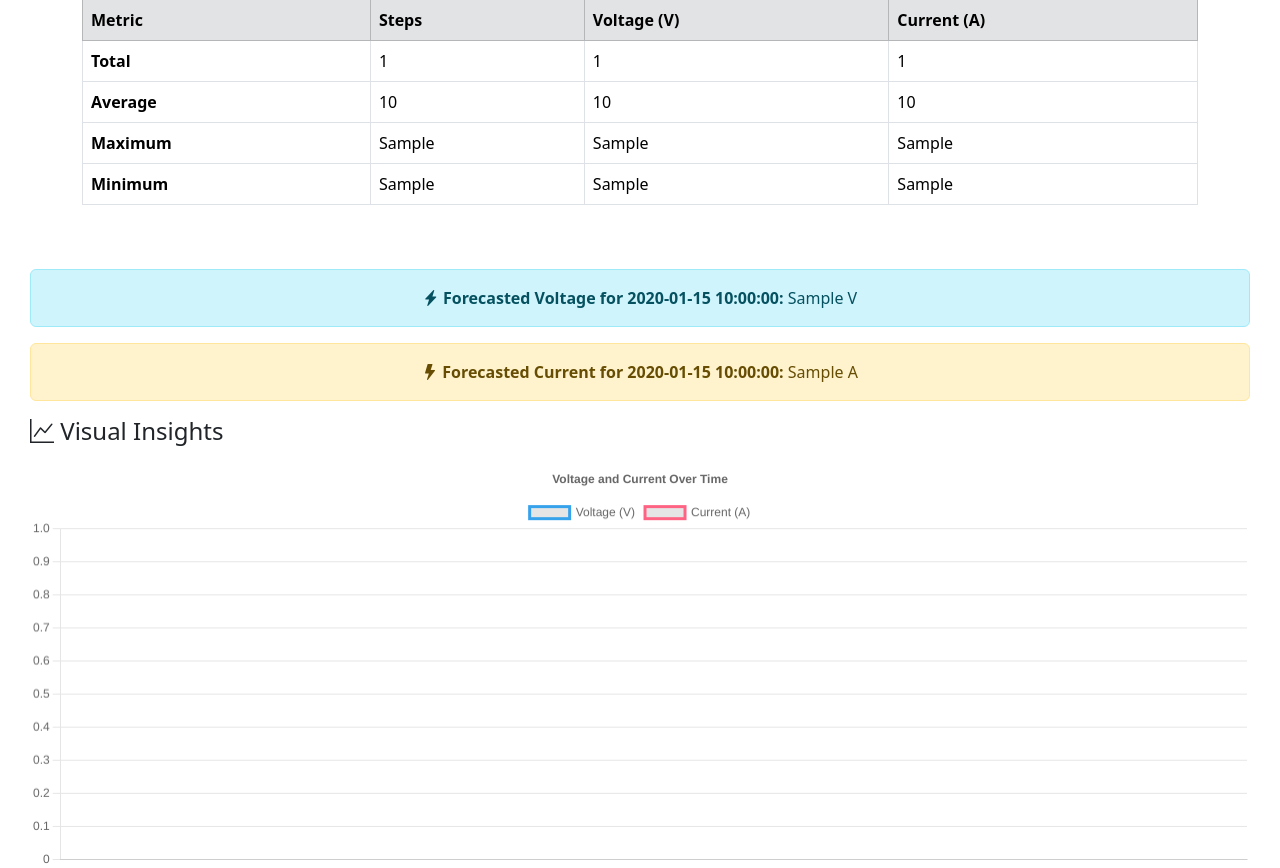
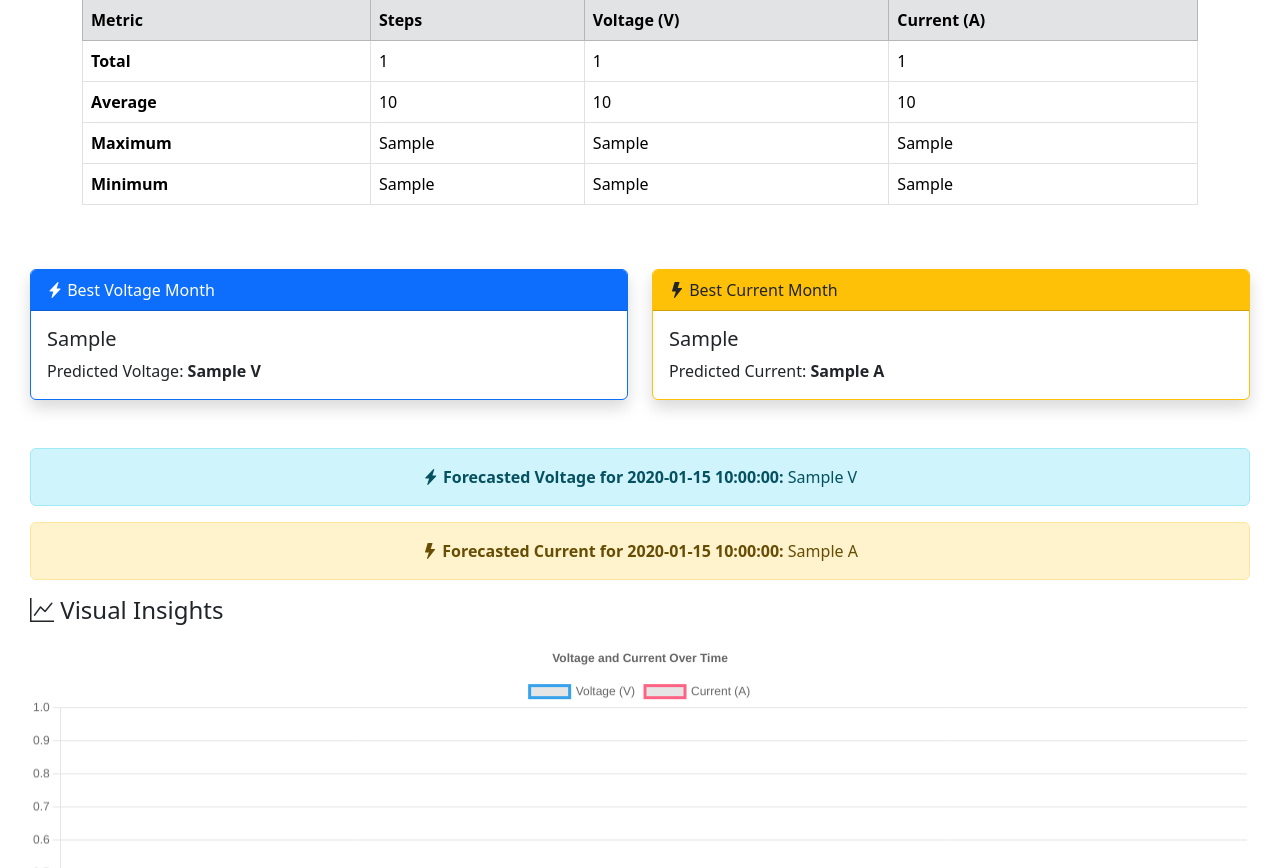
Before and after one commit to HaiseKen05/Capstone-TeamYataki, a Flask app: template BackendDB/templates/sensor_dashboard.html in a window 1280 px wide. Shown: the part 356-1224 px from the top of the page. Run offline with Flask 3, Linux system fonts and the light colour scheme; the template is opened without the code that fills it: most values are stand-ins (such as "Sample title", 1, 10 or a date in 2020).

Commit message:
Majores Changes Commit

```diff
--- a/BackendDB/server.py
+++ b/BackendDB/server.py
@@ -42,6 +42,44 @@ def prepare_daily_avg_data(field):
     y = df["avg_value"].values
 
     return X, y, df
+
+# --- Predict Highest Month Helper ---
+def predict_highest_month(field):
+    column = getattr(SensorData, field)
+    monthly_data = (
+        db.session.query(
+            func.date_format(SensorData.datetime, "%Y-%m-01").label("month"),
+            func.avg(column).label("avg_value")
+        )
+        .group_by(func.date_format(SensorData.datetime, "%Y-%m-01"))
+        .order_by(func.date_format(SensorData.datetime, "%Y-%m-01"))
+        .all()
+    )
+
+    if len(monthly_data) < 2:
+        return None, None
+
+    df = pd.DataFrame(monthly_data, columns=["month", "avg_value"])
+    df["month"] = pd.to_datetime(df["month"])
+    df["month_num"] = (df["month"].dt.year - df["month"].dt.year.min()) * 12 + df["month"].dt.month
+
+    X = df["month_num"].values.reshape(-1, 1)
+    y = df["avg_value"].values
+
+    model = LinearRegression()
+    model.fit(X, y)
+
+    future_months = [df["month_num"].max() + i for i in range(1, 13)]
+    predicted_values = model.predict(np.array(future_months).reshape(-1, 1))
+
+    start_month = df["month"].min()
+    predicted_dates = [start_month + pd.DateOffset(months=int(m - df["month_num"].min())) for m in future_months]
+    best_month_index = np.argmax(predicted_values)
+
+    best_month = predicted_dates[best_month_index]
+    best_value = predicted_values[best_month_index]
+
+    return best_month.strftime("%B %Y"), round(best_value, 2)
 
 # --- Retraining Thread ---
 def retrain_forecast_models():
@@ -105,7 +143,6 @@ def add_log():
         db.session.add(new_log)
         db.session.commit()
 
-        # Force refresh of forecast on next dashboard access
         forecast_cache["date"] = None
         return redirect(url_for("sensor_dashboard"))
     except Exception as e:
@@ -115,7 +152,7 @@ def add_log():
 @app.route("/sensor-dashboard")
 def sensor_dashboard():
     filter_type = request.args.get("filter")
-    month_filter = request.args.get("month")  # new
+    month_filter = request.args.get("month")
     page = request.args.get("page", default=1, type=int)
     per_page = 10
 
@@ -125,13 +162,9 @@ def sensor_dashboard():
         try:
             year, month = map(int, month_filter.split("-"))
             start_time = datetime(year, month, 1)
-            if month == 12:
-                end_time = datetime(year + 1, 1, 1)
-            else:
-                end_time = datetime(year, month + 1, 1)
+            end_time = datetime(year + 1, 1, 1) if month == 12 else datetime(year, month + 1, 1)
         except ValueError:
-            start_time = None
-            end_time = None
+            start_time = end_time = None
     elif filter_type == "day":
         start_time = now.replace(hour=0, minute=0, second=0, microsecond=0)
         end_time = None
@@ -142,8 +175,7 @@ def sensor_dashboard():
         start_time = now.replace(day=1, hour=0, minute=0, second=0, microsecond=0)
         end_time = None
     else:
-        start_time = None
-        end_time = None
+        start_time = end_time = None
 
     base_query = SensorData.query.order_by(SensorData.datetime.desc())
     if start_time and end_time:
@@ -157,7 +189,6 @@ def sensor_dashboard():
 
     forecast_date = (datetime.now() + timedelta(days=1)).strftime("%B %#d, %Y")
 
-    # Metrics (use filtered dataset)
     all_data_for_metrics = base_query.all()
     total_steps = sum(d.steps for d in all_data_for_metrics)
     total_voltage = sum(d.raw_voltage for d in all_data_for_metrics)
@@ -184,6 +215,9 @@ def sensor_dashboard():
     current_data = [round(d.raw_current, 2) for d in all_data_for_metrics]
     steps_data = [d.steps for d in all_data_for_metrics]
 
+    best_voltage_month, best_voltage_value = predict_highest_month("raw_voltage")
+    best_current_month, best_current_value = predict_highest_month("raw_current")
+
     return render_template("sensor_dashboard.html",
         sensor_data=sensor_data,
         filter=filter_type,
@@ -208,9 +242,12 @@ def sensor_dashboard():
         chart_labels=chart_labels,
         voltage_data=voltage_data,
         current_data=current_data,
-        steps_data=steps_data
+        steps_data=steps_data,
+        best_voltage_month=best_voltage_month,
+        best_voltage_value=best_voltage_value,
+        best_current_month=best_current_month,
+        best_current_value=best_current_value
     )
-
 
 # --- Start Retraining Thread + Run App ----
 if __name__ == "__main__":
--- a/BackendDB/templates/sensor_dashboard.html
+++ b/BackendDB/templates/sensor_dashboard.html
@@ -4,11 +4,21 @@
         <meta charset="UTF-8">
         <title>Sensor Data Dashboard</title>
         <meta name="viewport" content="width=device-width, initial-scale=1">
+        <script>
+            (function () {
+                const isDark = localStorage.getItem("darkMode") === "true";
+        if (isDark) {
+            document.documentElement.setAttribute("data-bs-theme", "dark");
+            document.body?.classList?.add("dark-mode");
+            }
+        })();
+        </script>
         <!-- Bootstrap 5 CSS -->
         <link href="https://cdn.jsdelivr.net/npm/bootstrap@5.3.3/dist/css/bootstrap.min.css" rel="stylesheet">
         <!-- Bootstrap Icons -->
         <link href="https://cdn.jsdelivr.net/npm/bootstrap-icons@1.11.3/font/bootstrap-icons.css" rel="stylesheet">
         <script src="https://cdn.jsdelivr.net/npm/chart.js"></script>
+
 
         <style>
         body {
@@ -40,12 +50,38 @@
             background-color: #343a40;
         }
 
+        .dark-mode .card {
+            background-color: #1e1e1e;
+            border-color: #444;
+            color: #ffffff;
+        }
+
+        .dark-mode .card-header {
+            background-color: #2c2c2c;
+            color: #ffffff;
+        }
+
+        .dark-mode .form-control,
+        .dark-mode .form-select {
+            background-color: #2b2b2b;
+            color: #ffffff;
+            border-color: #444;
+        }
+
+        .dark-mode .form-control:focus,
+        .dark-mode .form-select:focus {
+            background-color: #2b2b2b;
+            color: #ffffff;
+            border-color: #666;
+        }
+
         .modal-backdrop {
             z-index: 0 !important;
         }
         </style>
     </head>
     <body>
+        <body style="visibility:hidden" onload="document.body.style.visibility='visible'">
         <div class="container">
             <div class="d-flex justify-content-between align-items-center mb-4">
                 <h2 class="mb-0">
@@ -181,6 +217,37 @@
                 </table>
             </div>
         </div>
+
+        <!-- Best Month Cards -->
+<div class="row mb-5">
+    <div class="col-md-6">
+        <div class="card border-primary shadow">
+            <div class="card-header bg-primary text-white">
+                <i class="bi bi-lightning-charge-fill"></i> Best Voltage Month
+            </div>
+            <div class="card-body">
+                <h5 class="card-title">{{ best_voltage_month }}</h5>
+                <p class="card-text">
+                    Predicted Voltage: <strong>{{ best_voltage_value }} V</strong>
+                </p>
+            </div>
+        </div>
+    </div>
+    <div class="col-md-6">
+        <div class="card border-warning shadow">
+            <div class="card-header bg-warning text-dark">
+                <i class="bi bi-lightning-fill"></i> Best Current Month
+            </div>
+            <div class="card-body">
+                <h5 class="card-title">{{ best_current_month }}</h5>
+                <p class="card-text">
+                    Predicted Current: <strong>{{ best_current_value }} A</strong>
+                </p>
+            </div>
+        </div>
+    </div>
+</div>
+
         {% if predicted_voltage is not none %}
             <div class="alert alert-info text-center">
                 <i class="bi bi-lightning-charge-fill"></i>
@@ -270,10 +337,10 @@
             }
         }
 
-            const labels = {{ chart_labels | tojson }};
-    const voltageData = {{ voltage_data | tojson }};
-    const currentData = {{ current_data | tojson }};
-    const stepsData = {{ steps_data | tojson }};
+        const labels = {{ chart_labels | tojson }};
+        const voltageData = {{ voltage_data | tojson }};
+        const currentData = {{ current_data | tojson }};
+        const stepsData = {{ steps_data | tojson }};
 
     // Line Chart for Voltage & Current
     new Chart(document.getElementById('lineChart'), {
@@ -319,6 +386,35 @@
         }
     });
 
+
+    function handleFilterChange() {
+        const selected = document.getElementById("filter-select").value;
+        const url = selected ? `/sensor-dashboard?filter=${selected}` : '/sensor-dashboard';
+    window.location.href = url;
+}
+
+    function handleMonthFilter() {
+        const month = document.getElementById("month-picker").value;
+    if (month) {
+        window.location.href = `/sensor-dashboard?month=${month}`;
+    }
+}
+
+function applyDarkModePreference() {
+    const isDark = localStorage.getItem("darkMode") === "true";
+    document.body.classList.toggle("dark-mode", isDark);
+    document.documentElement.setAttribute("data-bs-theme", isDark ? "dark" : "light");
+}
+
+function toggleDarkMode() {
+    const isDark = !document.body.classList.contains("dark-mode");
+    document.body.classList.toggle("dark-mode", isDark);
+    document.documentElement.setAttribute("data-bs-theme", isDark ? "dark" : "light");
+    localStorage.setItem("darkMode", isDark);
+}
+
+applyDarkModePreference();
+
     // Bar Chart for Steps
     new Chart(document.getElementById('barChart'), {
         type: 'bar',
```
